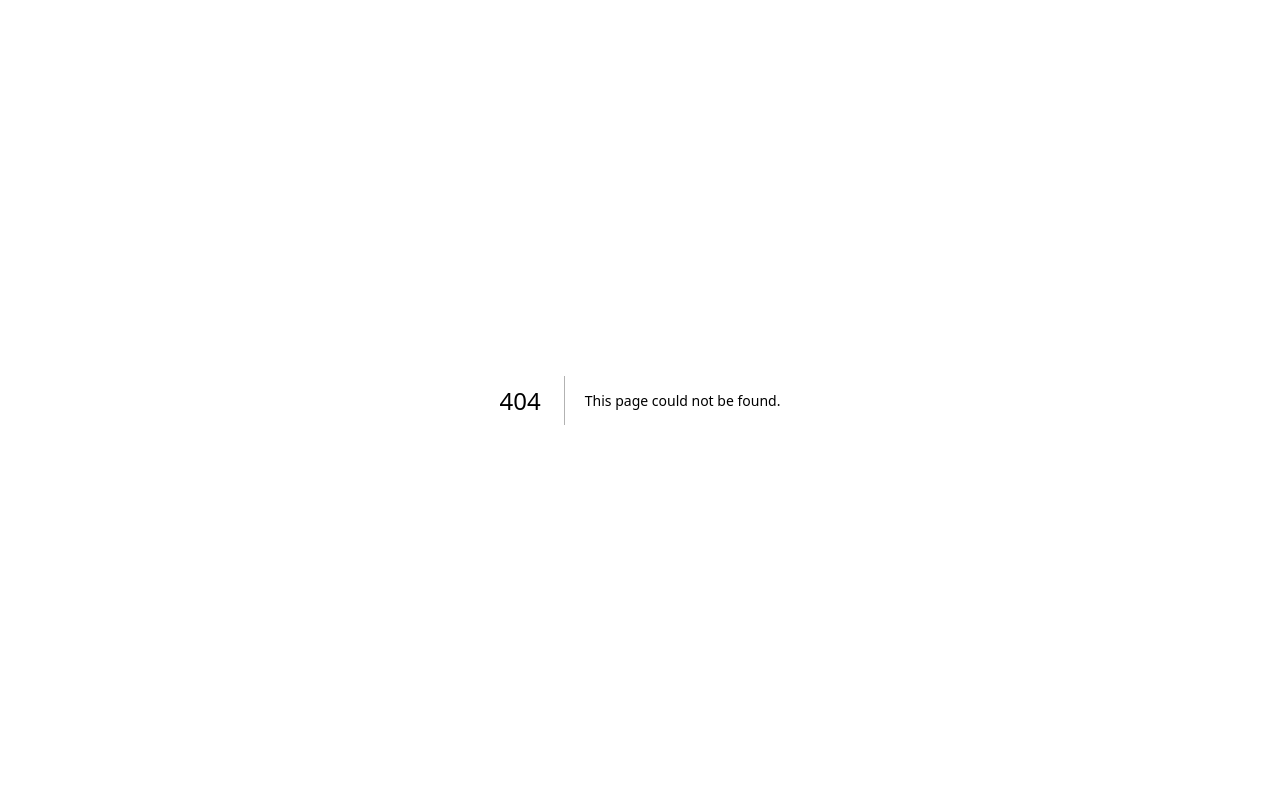
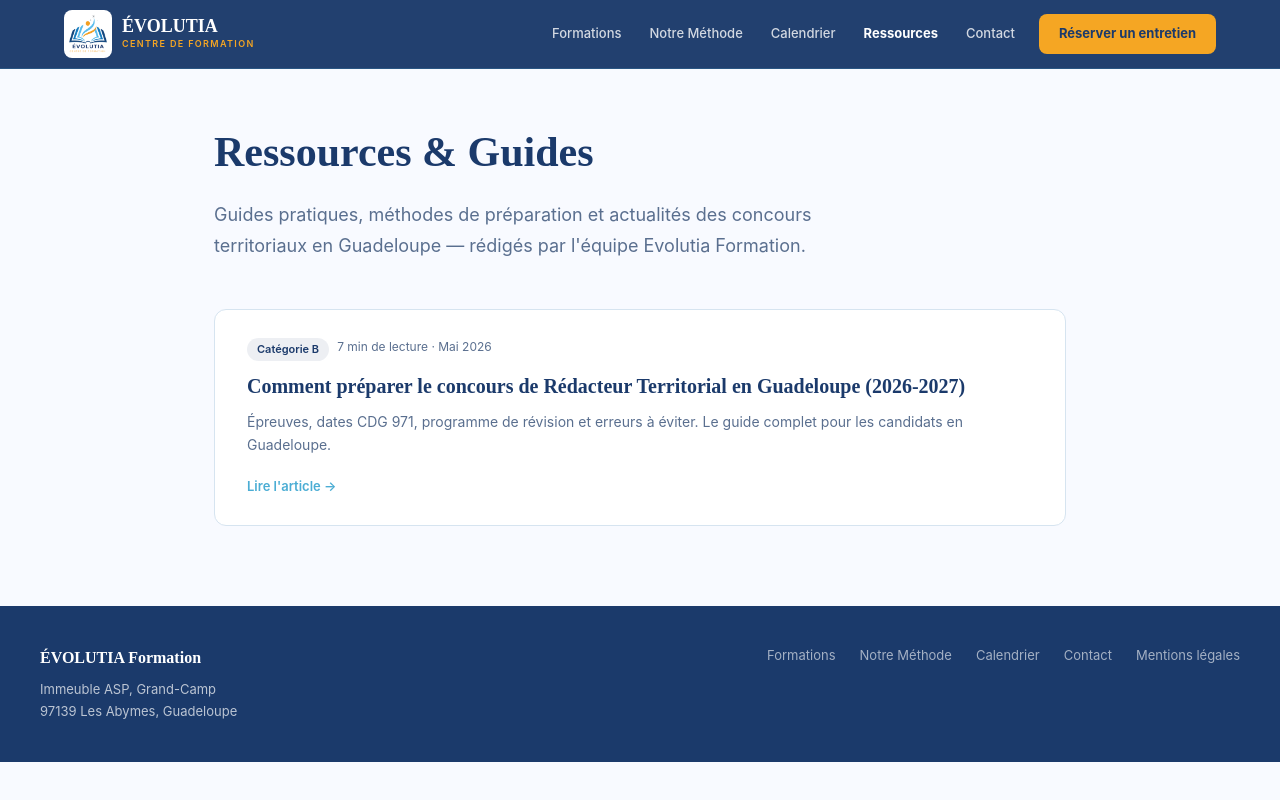
Before and after one commit to jmd971/evolutia, a Next.js app: page /ressources in a window 1280 px wide. Before the commit this address had no page. Built offline with nearby package versions, Linux system fonts and the light colour scheme.

Commit message:
feat: add ressources hub page

```diff
--- /dev/null
+++ b/app/ressources/page.tsx
@@ -0,0 +1,97 @@
+import type { Metadata } from "next"
+import Link from "next/link"
+import Image from "next/image"
+
+export const metadata: Metadata = {
+  title: "Ressources — Guides et conseils concours territoriaux Guadeloupe | Evolutia",
+  description: "Guides pratiques, conseils de préparation et actualités des concours de la fonction publique territoriale en Guadeloupe. Par Evolutia Formation.",
+}
+
+const ARTICLES = [
+  {
+    titre: "Comment préparer le concours de Rédacteur Territorial en Guadeloupe (2026-2027)",
+    desc: "Épreuves, dates CDG 971, programme de révision et erreurs à éviter. Le guide complet pour les candidats en Guadeloupe.",
+    href: "/ressources/preparer-concours-redacteur-territorial-guadeloupe",
+    cat: "Catégorie B",
+    temps: "7 min",
+    date: "Mai 2026",
+  },
+]
+
+export default function RessourcesPage() {
+  return (
+    <div style={{ fontFamily: "'Inter', system-ui, sans-serif", color: "#1a2740", background: "#F8FAFF" }}>
+
+      <header style={{ position: "sticky", top: 0, zIndex: 50, background: "rgba(27,58,107,0.97)", backdropFilter: "blur(12px)", borderBottom: "1px solid rgba(75,173,212,0.2)" }}>
+        <div style={{ maxWidth: 1200, margin: "0 auto", padding: "0 24px", display: "flex", alignItems: "center", justifyContent: "space-between", height: 68 }}>
+          <Link href="/" style={{ display: "flex", alignItems: "center", gap: 10, textDecoration: "none" }}>
+            <Image src="/logo-evolutia.png" alt="Évolutia Formation" width={48} height={48} style={{ borderRadius: 8, background: "white", padding: 2 }} priority />
+            <div>
+              <div style={{ fontFamily: "'Playfair Display', serif", fontWeight: 800, fontSize: 18, color: "white", lineHeight: 1.1 }}>ÉVOLUTIA</div>
+              <div style={{ fontSize: 9, color: "#F5A623", letterSpacing: "0.15em", fontWeight: 600, textTransform: "uppercase" }}>Centre de Formation</div>
+            </div>
+          </Link>
+          <nav style={{ display: "flex", gap: 4, alignItems: "center" }}>
+            {[
+              { label: "Formations", href: "/formations" },
+              { label: "Notre Méthode", href: "/notre-methode" },
+              { label: "Calendrier", href: "/calendrier-concours-guadeloupe" },
+              { label: "Ressources", href: "/ressources" },
+              { label: "Contact", href: "/contact" },
+            ].map(l => (
+              <Link key={l.href} href={l.href} style={{ color: l.href === "/ressources" ? "white" : "rgba(255,255,255,0.8)", textDecoration: "none", fontSize: 13, fontWeight: l.href === "/ressources" ? 700 : 500, padding: "8px 12px", borderRadius: 6 }}>
+                {l.label}
+              </Link>
+            ))}
+            <Link href="/contact" style={{ marginLeft: 8, background: "#F5A623", color: "#1B3A6B", fontWeight: 700, fontSize: 13, padding: "10px 20px", borderRadius: 8, textDecoration: "none" }}>
+              Réserver un entretien
+            </Link>
+          </nav>
+        </div>
+      </header>
+
+      <main style={{ maxWidth: 900, margin: "0 auto", padding: "52px 24px 80px" }}>
+        <div style={{ marginBottom: 48 }}>
+          <h1 style={{ fontFamily: "'Playfair Display', serif", fontSize: "clamp(28px, 4vw, 42px)", fontWeight: 800, color: "#1B3A6B", margin: "0 0 16px" }}>
+            Ressources & Guides
+          </h1>
+          <p style={{ fontSize: 18, color: "#5a6f8f", lineHeight: 1.7, margin: 0, maxWidth: 600 }}>
+            Guides pratiques, méthodes de préparation et actualités des concours territoriaux en Guadeloupe — rédigés par l'équipe Evolutia Formation.
+          </p>
+        </div>
+
+        <div style={{ display: "flex", flexDirection: "column", gap: 20 }}>
+          {ARTICLES.map(a => (
+            <Link key={a.href} href={a.href} style={{ textDecoration: "none", display: "block" }}>
+              <article style={{ background: "white", border: "1px solid #D6E4F0", borderRadius: 12, padding: "28px 32px", transition: "box-shadow 0.2s" }}
+                onMouseEnter={e => { (e.currentTarget as HTMLElement).style.boxShadow = "0 4px 20px rgba(27,58,107,0.1)"; }}
+                onMouseLeave={e => { (e.currentTarget as HTMLElement).style.boxShadow = "none"; }}>
+                <div style={{ display: "flex", gap: 8, marginBottom: 12 }}>
+                  <span style={{ background: "rgba(27,58,107,0.08)", color: "#1B3A6B", fontSize: 11, fontWeight: 600, padding: "3px 10px", borderRadius: 100 }}>{a.cat}</span>
+                  <span style={{ color: "#5a6f8f", fontSize: 12 }}>{a.temps} de lecture · {a.date}</span>
+                </div>
+                <h2 style={{ fontFamily: "'Playfair Display', serif", fontSize: 20, fontWeight: 700, color: "#1B3A6B", margin: "0 0 10px", lineHeight: 1.35 }}>{a.titre}</h2>
+                <p style={{ margin: "0 0 16px", fontSize: 14, color: "#5a6f8f", lineHeight: 1.7 }}>{a.desc}</p>
+                <span style={{ fontSize: 13, color: "#4BADD4", fontWeight: 600 }}>Lire l'article →</span>
+              </article>
+            </Link>
+          ))}
+        </div>
+      </main>
+
+      <footer style={{ background: "#1B3A6B", color: "rgba(255,255,255,0.7)", padding: "40px 24px", fontSize: 13 }}>
+        <div style={{ maxWidth: 1200, margin: "0 auto", display: "flex", flexWrap: "wrap", gap: 32, justifyContent: "space-between" }}>
+          <div>
+            <div style={{ fontFamily: "'Playfair Display', serif", fontWeight: 800, fontSize: 16, color: "white", marginBottom: 8 }}>ÉVOLUTIA Formation</div>
+            <p style={{ margin: 0, lineHeight: 1.7 }}>Immeuble ASP, Grand-Camp<br />97139 Les Abymes, Guadeloupe</p>
+          </div>
+          <div style={{ display: "flex", gap: 24, flexWrap: "wrap", alignItems: "flex-start", fontSize: 13 }}>
+            {[["Formations", "/formations"], ["Notre Méthode", "/notre-methode"], ["Calendrier", "/calendrier-concours-guadeloupe"], ["Contact", "/contact"], ["Mentions légales", "/mentions-legales"]].map(([l, h]) => (
+              <Link key={h} href={h} style={{ color: "rgba(255,255,255,0.6)", textDecoration: "none" }}>{l}</Link>
+            ))}
+          </div>
+        </div>
+      </footer>
+    </div>
+  )
+}
```
